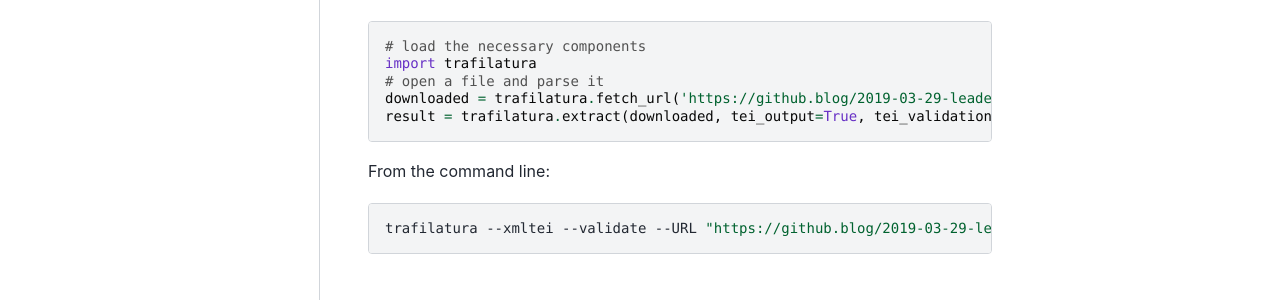
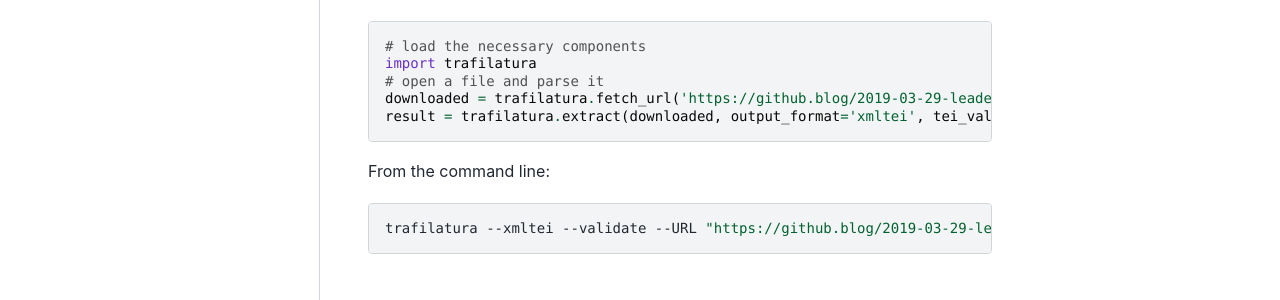
Before and after one commit to adbar/trafilatura, a Sphinx documentation site: the page built from docs/tutorial2.rst, in a window 1280 px wide and 1230 px high. Shown: the part 384-684 px from the top of the window. Built offline with Sphinx 7.4.7 and the PyData theme 0.15.4, drawn with Linux system fonts in a browser that asks for light colours.

Commit message:
docs fix tutorial2 python example

```diff
--- a/docs/tutorial2.rst
+++ b/docs/tutorial2.rst
@@ -16,7 +16,7 @@
     import trafilatura
     # open a file and parse it
     downloaded = trafilatura.fetch_url('https://github.blog/2019-03-29-leader-spotlight-erin-spiceland/')
-    result = trafilatura.extract(downloaded, tei_output=True, tei_validation=True)
+    result = trafilatura.extract(downloaded, output_format='xmltei', tei_validation=True)
 
 
 From the command line:
```
